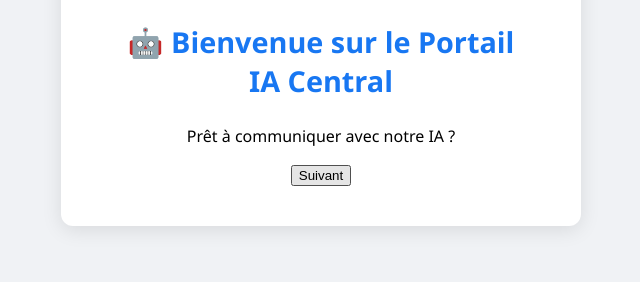
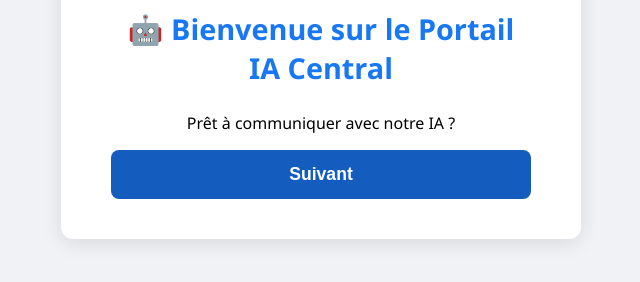
Before and after one commit to FranckDJOUKWE/mon-site-formulaire, a plain HTML site: page index.html in a window 1280 px wide. In both pictures the pointer is over the button "Suivant". Shown: the part 348-630 px from the top of the page, without its empty margins (319-959 px from the left). Drawn offline with Linux system fonts and the light colour scheme.

Commit message:
Update style.css

```diff
--- a/style.css
+++ b/style.css
@@ -1,6 +1,3 @@
-/* style.css */
-
-/* Fond gris clair neutre */
 body {
     margin: 0;
     padding: 0;
@@ -12,7 +9,6 @@ body {
     min-height: 100vh;
 }
 
-/* Bloc blanc centré avec arrondis et ombre portée douce */
 .container {
     background: white;
     padding: 40px 50px;
@@ -23,13 +19,11 @@ body {
     text-align: center;
 }
 
-/* Image du robot */
 .container img {
     width: 80px;
     margin-bottom: 20px;
 }
 
-/* Titre bleu Facebook */
 h1 {
     margin-bottom: 25px;
     color: #1877f2;
@@ -37,7 +31,6 @@ h1 {
     font-size: 1.8rem;
 }
 
-/* Formulaire */
 form {
     text-align: left;
 }
@@ -79,8 +72,8 @@ textarea {
     min-height: 100px;
 }
 
-/* Bouton bleu vif avec effet hover plus foncé */
-button[type="submit"] {
+button[type="submit"],
+button {
     width: 100%;
     padding: 14px 0;
     background-color: #1877f2;
@@ -93,6 +86,7 @@ button[type="submit"] {
     transition: background-color 0.3s ease;
 }
 
-button[type="submit"]:hover {
+button[type="submit"]:hover,
+button:hover {
     background-color: #145dbf;
 }
```
